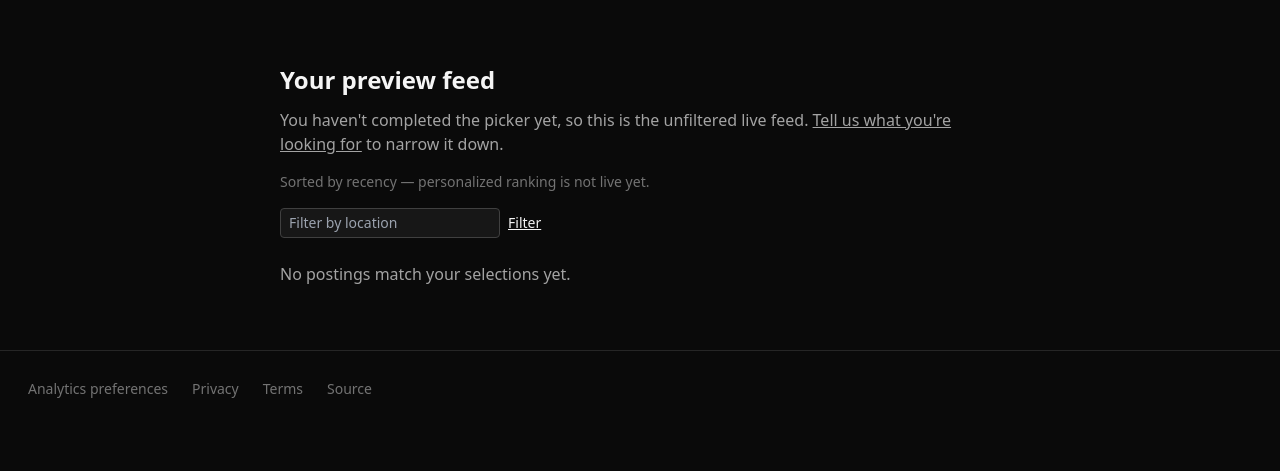
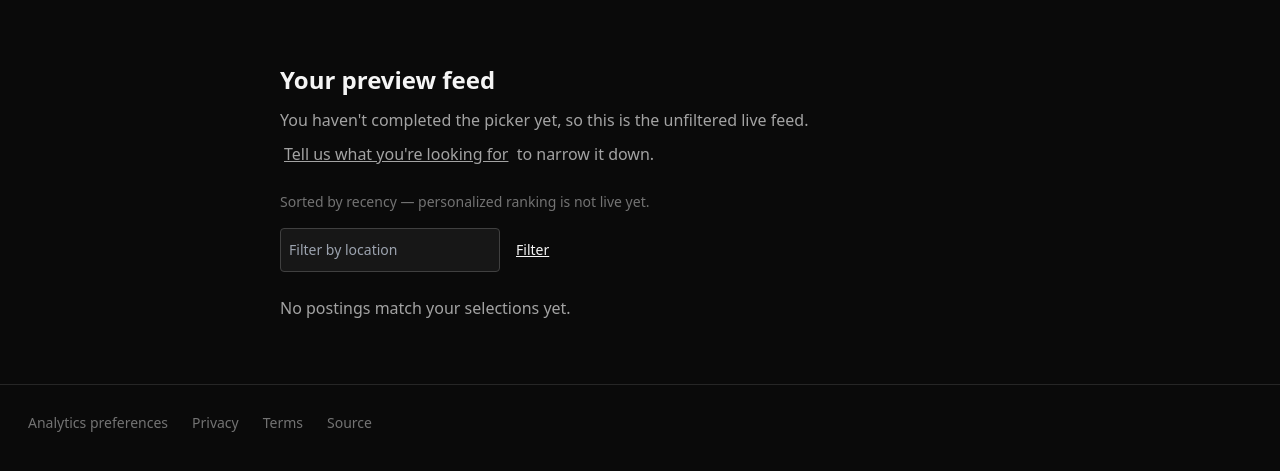
Before and after one commit to Senkichi/jobcannon, a Python web app: template jobcannon/web/templates/preview.html in a window 1280 px wide. Shown: the part 77-548 px from the top of the page. Run offline with Jinja, Linux system fonts and the light colour scheme; the template is opened without the code that fills it, so the values that code supplies are empty; some libraries are stand-ins or nearby versions.

Commit message:
style: 44px touch targets on feed/preview controls (#179)

```diff
--- a/jobcannon/web/templates/_feed_list.html
+++ b/jobcannon/web/templates/_feed_list.html
@@ -18,11 +18,11 @@
 {% if filters is defined %}
   <form method="get" class="mb-6 grid grid-cols-2 sm:grid-cols-3 gap-2 text-sm" data-feed-filters>
     <input type="text" name="title" value="{{ filters.title }}" placeholder="Title contains"
-           class="bg-neutral-900 border border-neutral-700 rounded px-2 py-1 text-neutral-100">
+           class="bg-neutral-900 border border-neutral-700 rounded px-2 py-1 text-neutral-100 min-h-11">
     <input type="text" name="company" value="{{ filters.company }}" placeholder="Company"
-           class="bg-neutral-900 border border-neutral-700 rounded px-2 py-1 text-neutral-100">
+           class="bg-neutral-900 border border-neutral-700 rounded px-2 py-1 text-neutral-100 min-h-11">
     <input type="text" name="location" value="{{ filters.location }}" placeholder="Location contains"
-           class="bg-neutral-900 border border-neutral-700 rounded px-2 py-1 text-neutral-100">
+           class="bg-neutral-900 border border-neutral-700 rounded px-2 py-1 text-neutral-100 min-h-11">
     <select name="workplace_type" class="bg-neutral-900 border border-neutral-700 rounded px-2 py-1 text-neutral-100">
       {% for wt in workplace_types %}
         <option value="{{ wt }}" {% if wt == filters.workplace_type %}selected{% endif %}>{{ wt }}</option>
@@ -33,7 +33,7 @@
         <option value="{{ token }}" {% if token == filters.sort %}selected{% endif %}>{{ token }}</option>
       {% endfor %}
     </select>
-    <button type="submit" class="text-sm underline text-neutral-300">Apply filters</button>
+    <button type="submit" class="text-sm underline text-neutral-300 min-h-11 inline-flex items-center px-2">Apply filters</button>
   </form>
 {% endif %}
 {% if entries %}
--- a/jobcannon/web/templates/_feed_page.html
+++ b/jobcannon/web/templates/_feed_page.html
@@ -23,7 +23,7 @@
 </div>
 {% if load_more_url %}
 <button hx-get="{{ load_more_url }}" hx-target="this" hx-swap="outerHTML"
-        class="text-sm underline text-neutral-300 mt-4 block" data-load-more>
+        class="text-sm underline text-neutral-300 mt-4 min-h-11 inline-flex items-center" data-load-more>
   Load more
 </button>
 {% endif %}
--- a/jobcannon/web/templates/_posting_row.html
+++ b/jobcannon/web/templates/_posting_row.html
@@ -61,7 +61,7 @@
               hx-post="{{ url_for('actions.save', posting_id=entry.row.id) }}"
               hx-target="closest [data-posting-row]"
               hx-swap="outerHTML"
-              class="underline text-neutral-300"
+              class="underline text-neutral-300 min-h-11 inline-flex items-center px-1"
               data-action-save>
         {{ "Saved" if entry.saved else "Save" }}
       </button>
@@ -69,7 +69,7 @@
               hx-post="{{ url_for('actions.dismiss', posting_id=entry.row.id) }}"
               hx-target="closest [data-posting-row]"
               hx-swap="outerHTML"
-              class="underline text-neutral-300"
+              class="underline text-neutral-300 min-h-11 inline-flex items-center px-1"
               data-action-dismiss>
         Dismiss
       </button>
@@ -109,7 +109,7 @@
            target="_blank"
            rel="noopener noreferrer"
            hx-on:click="fetch('{{ url_for('actions.apply', posting_id=entry.row.id) }}', {method: 'POST', keepalive: true, headers: {'X-CSRFToken': document.querySelector('meta[name=csrf-token]').content}}).then(function(resp){ if (!resp.ok && window.jcSurfaceError) { window.jcSurfaceError('Apply could not be recorded — refresh the page and try again.'); } }).catch(function(){ if (window.jcSurfaceError) { window.jcSurfaceError('Apply could not be recorded — check your connection and try again.'); } })"
-           class="underline text-neutral-300"
+           class="underline text-neutral-300 min-h-11 inline-flex items-center px-1"
            data-action-apply>
           Apply
         </a>
--- a/jobcannon/web/templates/preview.html
+++ b/jobcannon/web/templates/preview.html
@@ -9,7 +9,7 @@
      account before this. Independently gated, same tolerance as the
      header nav -- an unset clerk_sign_up_url renders nothing. #}
   <p class="text-sm text-neutral-400 mb-4" data-signup-cta>
-    <a href="{{ clerk_sign_up_url }}" class="underline text-neutral-100">Sign up to keep this feed</a>
+    <a href="{{ clerk_sign_up_url }}" class="underline text-neutral-100 min-h-11 inline-flex items-center px-1">Sign up to keep this feed</a>
     updated as new postings come in.
   </p>
 {% endif %}
@@ -17,7 +17,7 @@
 {% if not has_selections %}
   <p class="text-neutral-400 mb-4" data-no-selections>
     You haven't completed the picker yet, so this is the unfiltered live feed.
-    <a href="/start" class="underline">Tell us what you're looking for</a> to narrow it down.
+    <a href="/start" class="underline min-h-11 inline-flex items-center px-1">Tell us what you're looking for</a> to narrow it down.
   </p>
 {% endif %}
 
@@ -31,8 +31,8 @@
 
 <form method="get" action="/preview" class="mb-6 flex gap-2">
   <input type="text" name="location" value="{{ location_contains }}" placeholder="Filter by location"
-         class="bg-neutral-900 border border-neutral-700 rounded px-2 py-1 text-sm text-neutral-100">
-  <button type="submit" class="text-sm underline">Filter</button>
+         class="bg-neutral-900 border border-neutral-700 rounded px-2 py-1 text-sm text-neutral-100 min-h-11">
+  <button type="submit" class="text-sm underline min-h-11 inline-flex items-center px-2">Filter</button>
 </form>
 
 {% include "_feed_list.html" %}
```
